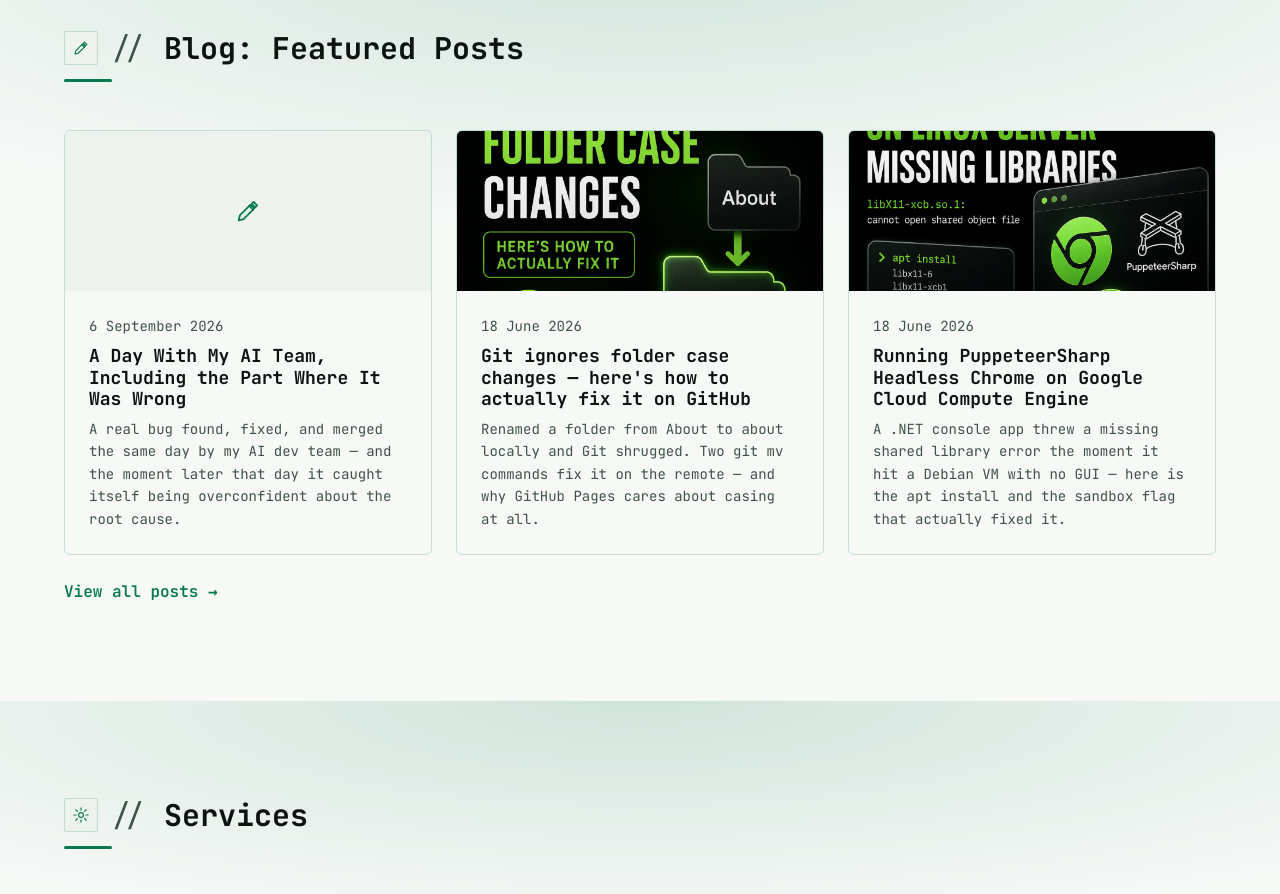
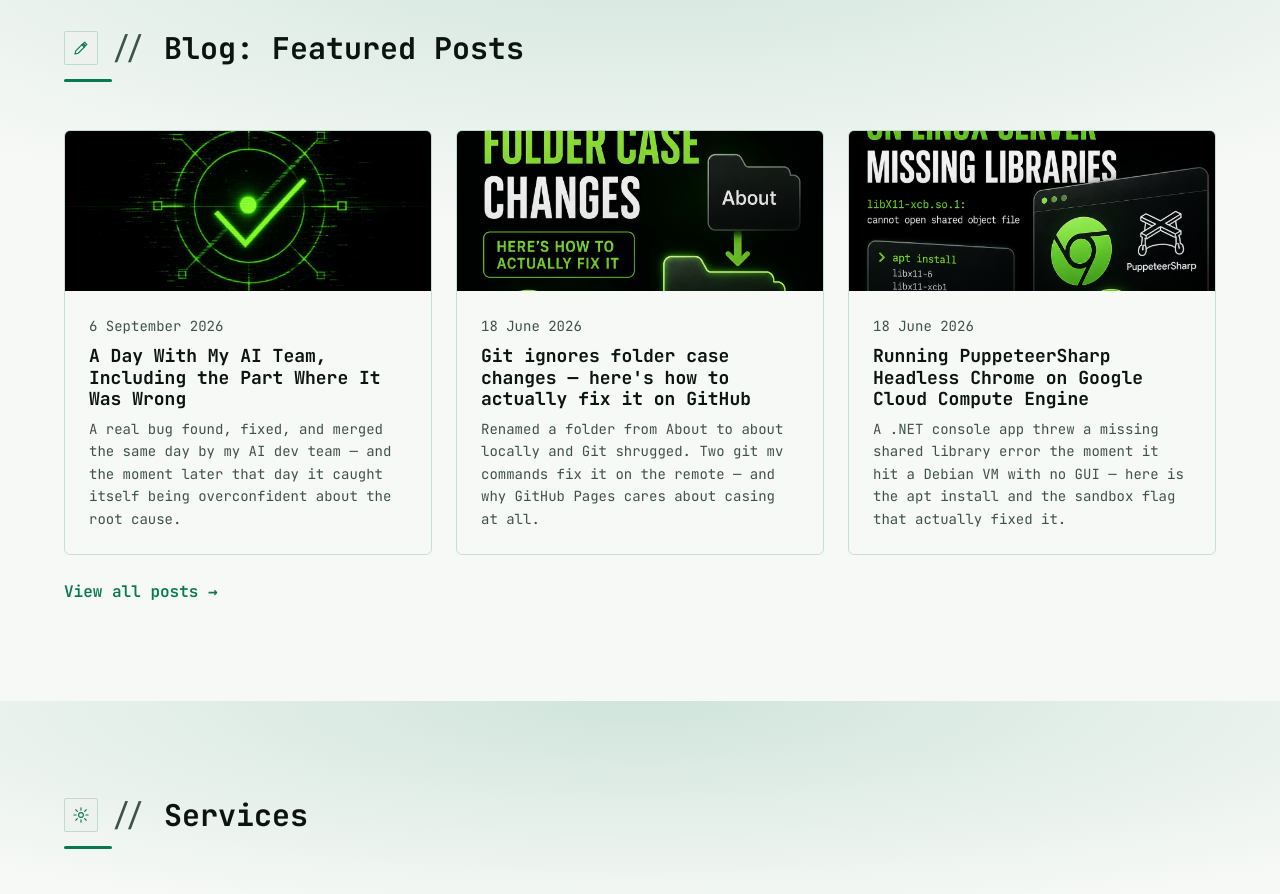
Before and after one commit to vsetchinfc/vladsetchin.me, an Astro site: page / in a window 1280 px wide. Shown: the part 3480-4374 px from the top of the page. Built offline with nearby package versions, Linux system fonts and the light colour scheme; Astro itself is replaced by a stand-in of ours.

Commit message:
Wire hero and thumbnail images into agistra-day-in-the-life post
Adds heroImage and thumbnail frontmatter fields to the post, wiring them to the
pre-existing image files that Vlad provided. Follows the existing convention
from agistra-dev.md for relative image paths.

```diff
--- a/src/content/blog/agistra-day-in-the-life.md
+++ b/src/content/blog/agistra-day-in-the-life.md
@@ -3,6 +3,8 @@
 description: 'A real bug found, fixed, and merged the same day by my AI dev team — and the moment later that day it caught itself being overconfident about the root cause.'
 pubDate: 2026-09-06T12:00:00
 tags: ['ai-agents', 'claude', 'multi-agent-systems', 'agistra']
+heroImage: 'images/blog/agistra-day-in-the-life-hero.png'
+thumbnail: 'images/blog/agistra-day-in-the-life-thumb.png'
 draft: false
 ---
 
```
Also changed, not shown: public/images/blog/agistra-day-in-the-life-hero.png (added), public/images/blog/agistra-day-in-the-life-thumb.png (added).
